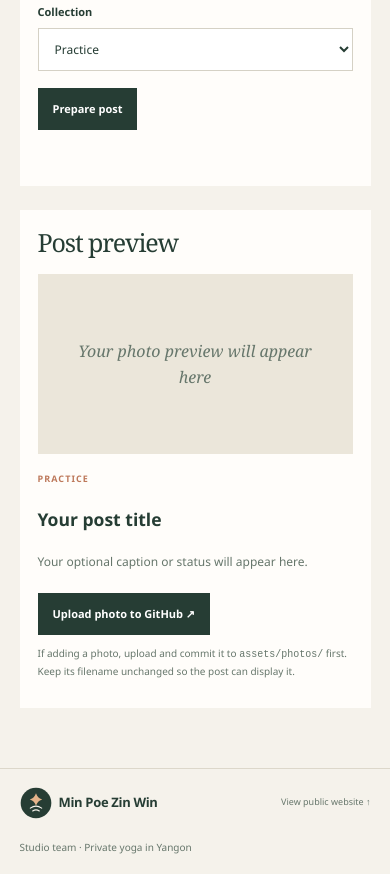
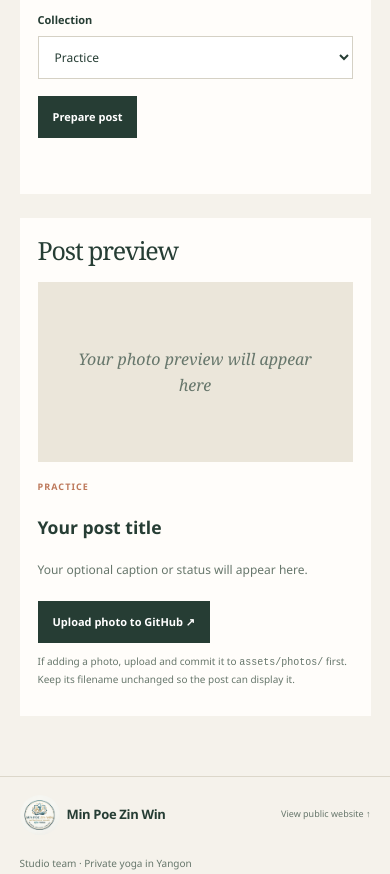
Before and after one commit to drpython2027/minpoezinwin, a plain HTML site: page admin.html in a window 390 px wide. Shown: the part 1124-1998 px from the top of the page. Drawn offline with Linux system fonts and the light colour scheme.

Commit message:
Apply official Min Poe Zin Win logo
Co-authored-by: Copilot App <223556219+Copilot@users.noreply.github.com>

```diff
--- a/admin.html
+++ b/admin.html
@@ -6,14 +6,15 @@
     <meta name="robots" content="noindex, nofollow">
     <meta name="theme-color" content="#f5f2eb">
     <title>Min Poe Zin Win — Studio team</title>
-    <link rel="icon" href="assets/mark.svg" type="image/svg+xml">
+    <link rel="icon" href="assets/favicon-32.png" type="image/png" sizes="32x32">
+    <link rel="apple-touch-icon" href="assets/apple-touch-icon.png" sizes="180x180">
     <link rel="stylesheet" href="styles.css">
     <script src="admin.js" defer></script>
   </head>
   <body>
     <header class="site-header">
       <a class="brand" href="index.html">
-        <img src="assets/mark.svg" alt="" width="38" height="38">
+        <img src="assets/min-poe-zin-win-logo.jpeg" alt="Min Poe Zin Win" width="48" height="48">
         <span>Min Poe Zin Win</span>
       </a>
       <nav class="main-nav" aria-label="Studio team navigation">
@@ -97,7 +98,7 @@
 
     <footer class="site-footer">
       <a class="brand footer-brand" href="index.html">
-        <img src="assets/mark.svg" alt="" width="30" height="30">
+        <img src="assets/min-poe-zin-win-logo.jpeg" alt="Min Poe Zin Win" width="40" height="40">
         <span>Min Poe Zin Win</span>
       </a>
       <p>Studio team · Private yoga in Yangon</p>
--- a/styles.css
+++ b/styles.css
@@ -20,7 +20,7 @@ button { font: inherit; }
 .skip-link:focus { transform: translateY(0); }
 .site-header { display: flex; align-items: center; justify-content: space-between; max-width: 1440px; margin: auto; padding: 22px 7.1%; }
 .brand { display: inline-flex; align-items: center; gap: 10px; text-decoration: none; font-size: 15px; font-weight: 700; letter-spacing: -.025em; }
-.brand img { display: block; }
+.brand img { display: block; flex: 0 0 auto; border-radius: 50%; object-fit: cover; object-position: center; }
 .main-nav { display: flex; align-items: center; gap: 38px; font-size: 13px; }
 .main-nav a, .site-footer a { text-decoration: none; }
 .main-nav a:hover, .site-footer a:hover { color: var(--clay); }
@@ -113,7 +113,7 @@ h2 { font-size: clamp(38px, 4vw, 52px); }
 .site-footer { display: flex; align-items: center; justify-content: space-between; gap: 20px; padding: 21px 7.1%; border-top: 1px solid var(--line); color: var(--ink-soft); font-size: 10px; }
 .site-footer p { margin: 0; }
 .footer-brand { color: var(--ink); font-size: 12px; }
-.footer-brand img { width: 30px; height: 30px; }
+.footer-brand img { width: 40px; height: 40px; }
 .admin-shell { max-width: 1050px; margin: auto; padding: 66px 7% 90px; }
 .admin-back { color: var(--ink-soft); font-size: 12px; text-decoration: none; }
 .admin-back:hover { color: var(--clay); }
@@ -176,7 +176,7 @@ h2 { font-size: clamp(38px, 4vw, 52px); }
 @media (max-width: 650px) {
   .site-header { padding-top: 15px; padding-bottom: 15px; }
   .brand { gap: 7px; font-size: 13px; }
-  .brand img { width: 32px; height: 32px; }
+  .brand img { width: 40px; height: 40px; }
   .main-nav { gap: 15px; }
   .main-nav a { font-size: 11px; }
   .main-nav a:first-child { display: none; }
```
Also changed, not shown: index.html (+4 -3 lines), assets/apple-touch-icon.png (added), assets/favicon-32.png (added), assets/mark.svg (deleted), assets/min-poe-zin-win-logo.jpeg (added).
